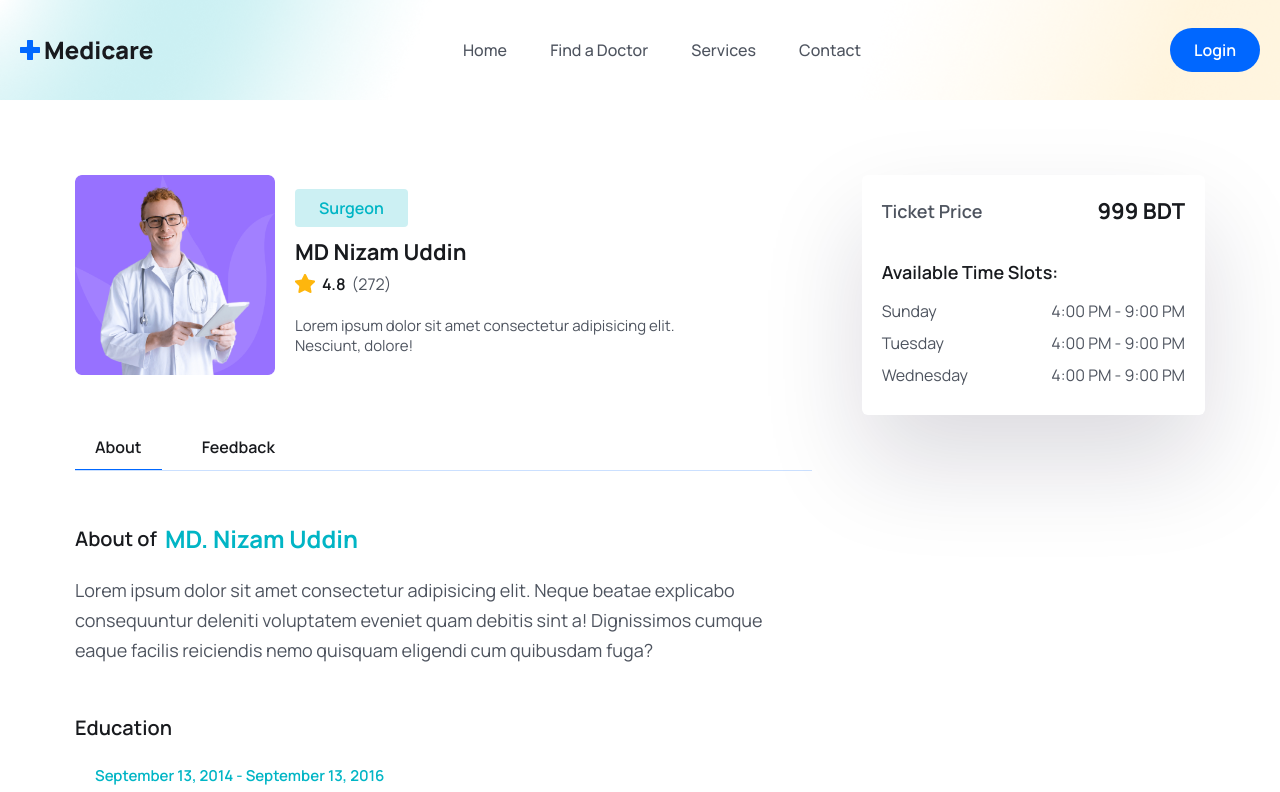
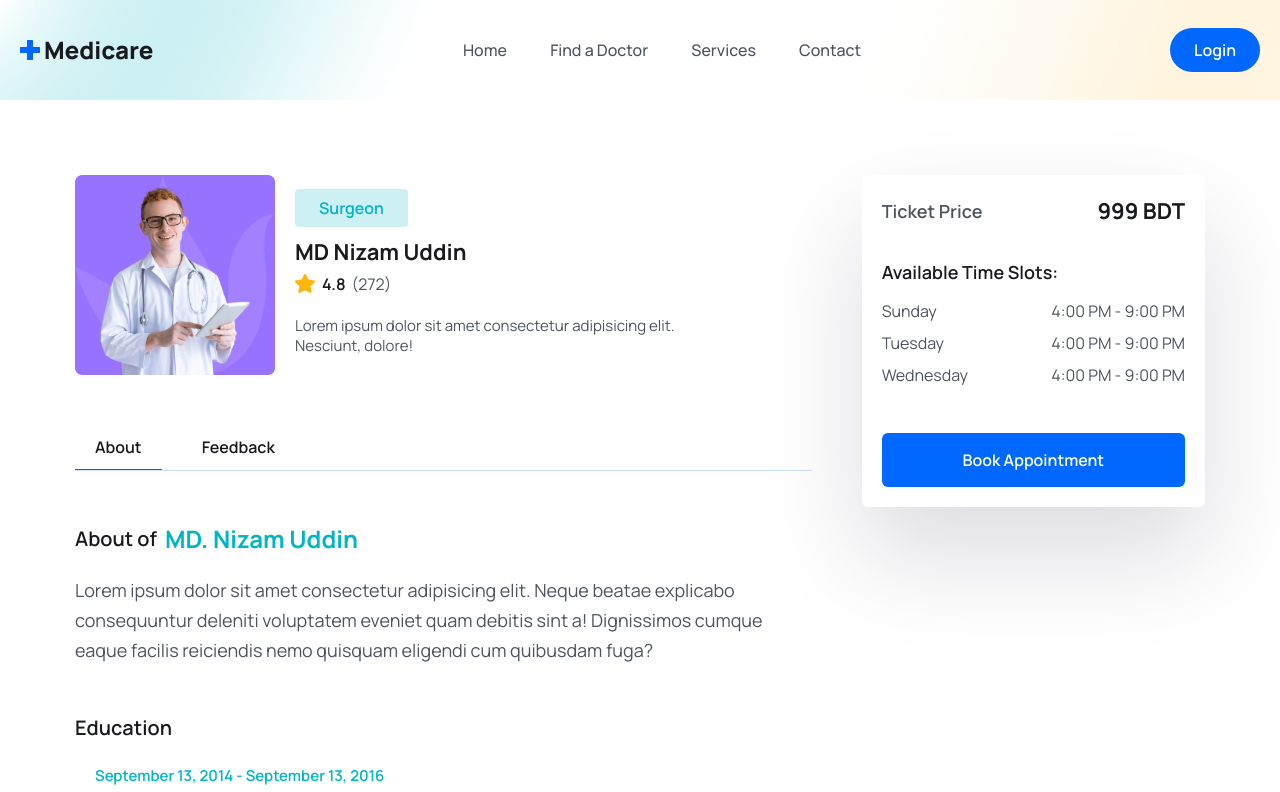
Before and after one commit to programmernizam/medicare, a React (Vite) app: page /doctor-details in a window 1280 px wide. Shown: the top 792 px of the page. Built offline with nearby package versions, Linux system fonts and the light colour scheme.

Commit message:
Doctor Details page v1 completed

```diff
--- a/src/pages/Doctors/SidePanel.jsx
+++ b/src/pages/Doctors/SidePanel.jsx
@@ -38,6 +38,7 @@ const SidePanel = () => {
           </li>
         </ul>
       </div>
+      <button className="btn rounded-md w-full px-2">Book Appointment</button>
     </div>
   );
 };
```
